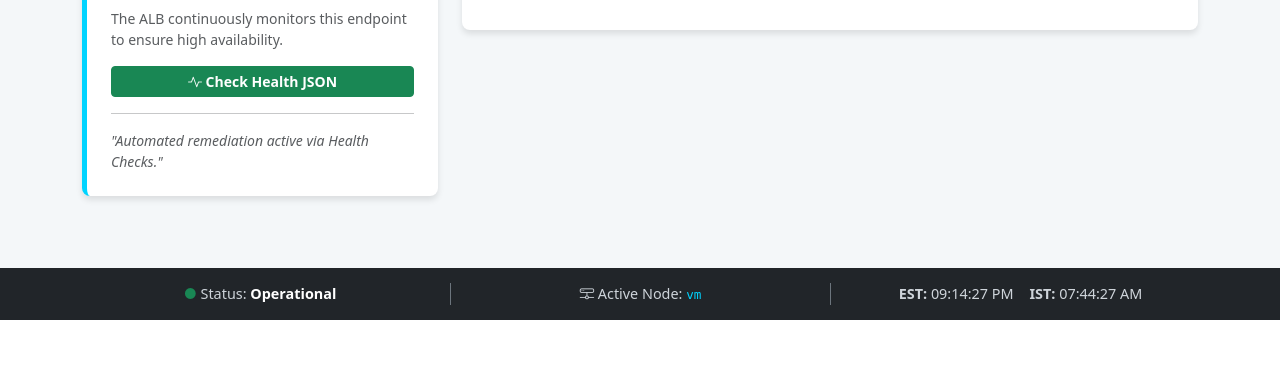
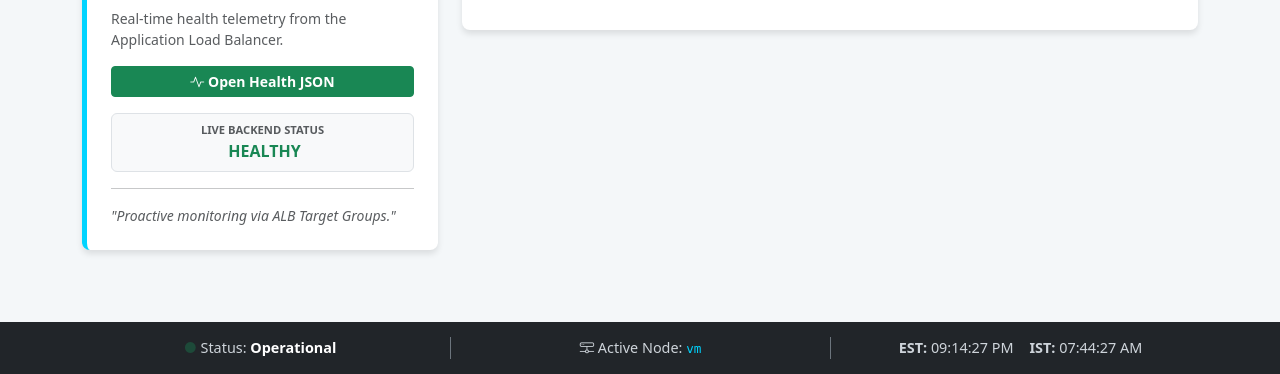
Before and after one commit to praveenkumarilla4git/InternalFinance-DocAnsi-GitHubActions_K8, a Flask app: page / in a window 1280 px wide. Shown: the part 519-893 px from the top of the page. Before the commit the page ends 839 px from the top, so only its background shows below. Run offline with Flask 3, Linux system fonts and the light colour scheme.

Commit message:
updated code

```diff
--- a/Ansible/hosts.ini
+++ b/Ansible/hosts.ini
@@ -1,4 +1,4 @@
 [webserver]
-44.195.62.97 ansible_user=ec2-user ansible_ssh_private_key_file=key.pem ansible_ssh_common_args='-o StrictHostKeyChecking=no'
-100.53.148.77 ansible_user=ec2-user ansible_ssh_private_key_file=key.pem ansible_ssh_common_args='-o StrictHostKeyChecking=no'
-54.91.23.3 ansible_user=ec2-user ansible_ssh_private_key_file=key.pem ansible_ssh_common_args='-o StrictHostKeyChecking=no'
+13.220.18.242 ansible_user=ec2-user ansible_ssh_private_key_file=key.pem ansible_ssh_common_args='-o StrictHostKeyChecking=no'
+34.229.65.74 ansible_user=ec2-user ansible_ssh_private_key_file=key.pem ansible_ssh_common_args='-o StrictHostKeyChecking=no'
+3.88.2.84 ansible_user=ec2-user ansible_ssh_private_key_file=key.pem ansible_ssh_common_args='-o StrictHostKeyChecking=no'
--- a/app/templates/index.html
+++ b/app/templates/index.html
@@ -17,6 +17,12 @@
         .text-info-sre { color: #00d4ff !important; }
         .health-btn { transition: 0.3s; text-decoration: none; font-weight: bold; }
         .health-btn:hover { background-color: #218838 !important; transform: scale(1.05); }
+        .pulse { animation: pulse-animation 2s infinite; }
+        @keyframes pulse-animation {
+            0% { opacity: 1; }
+            50% { opacity: 0.3; }
+            100% { opacity: 1; }
+        }
     </style>
 </head>
 <body>
@@ -44,12 +50,19 @@
 
             <div class="sre-card p-4">
                 <h5 class="text-info"><i class="bi bi-shield-pulse"></i> Observability</h5>
-                <p class="small text-muted">The ALB continuously monitors this endpoint to ensure high availability.</p>
+                <p class="small text-muted">Real-time health telemetry from the Application Load Balancer.</p>
+
                 <a href="/health" target="_blank" class="btn btn-success btn-sm w-100 health-btn">
-                    <i class="bi bi-activity"></i> Check Health JSON
+                    <i class="bi bi-activity"></i> Open Health JSON
                 </a>
+
+                <div id="health-status-ui" class="mt-3 p-2 text-center rounded" style="background: #f8f9fa; border: 1px solid #dee2e6;">
+                    <small class="d-block text-uppercase fw-bold text-muted" style="font-size: 0.7rem;">Live Backend Status</small>
+                    <div id="status-spinner" class="spinner-border spinner-border-sm text-primary" role="status"></div>
+                    <span id="status-text" class="ms-1 fw-bold">Connecting...</span>
+                </div>
                 <hr>
-                <p class="small text-muted mb-0"><em>"Automated remediation active via Health Checks."</em></p>
+                <p class="small text-muted mb-0"><em>"Proactive monitoring via ALB Target Groups."</em></p>
             </div>
         </div>
 
@@ -120,6 +133,7 @@
 </footer>
 
 <script>
+    // 1. Clock Logic
     function updateClocks() {
         const now = new Date();
         const options = { hour: '2-digit', minute: '2-digit', second: '2-digit', hour12: true };
@@ -128,6 +142,31 @@
     }
     setInterval(updateClocks, 1000);
     updateClocks();
+
+    // 2. Real-time Health Monitor (Detects 503 errors)
+    async function monitorHealth() {
+        const statusText = document.getElementById('status-text');
+        const spinner = document.getElementById('status-spinner');
+
+        try {
+            const response = await fetch('/health');
+            spinner.classList.add('d-none');
+
+            if (response.ok) {
+                statusText.innerHTML = '<span class="text-success">HEALTHY</span>';
+            } else if (response.status === 503) {
+                statusText.innerHTML = '<span class="text-danger">503: TARGETS UNHEALTHY</span>';
+            } else {
+                statusText.innerHTML = `<span class="text-warning">STATUS: ${response.status}</span>`;
+            }
+        } catch (error) {
+            spinner.classList.add('d-none');
+            statusText.innerHTML = '<span class="text-danger">ALB TIMEOUT</span>';
+        }
+    }
+    // Check every 5 seconds to help debug your current 503 error
+    setInterval(monitorHealth, 5000);
+    monitorHealth();
 </script>
 
 </body>
```
Also changed, not shown: 1 other file.
